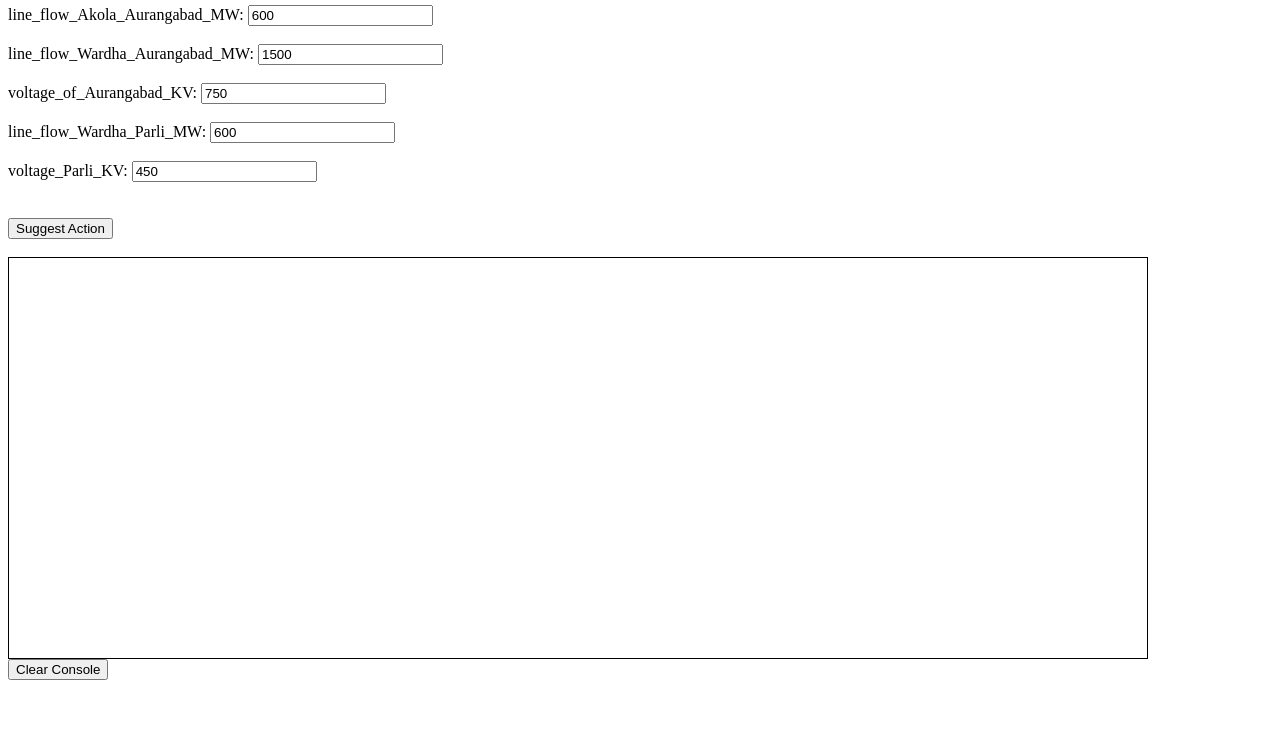
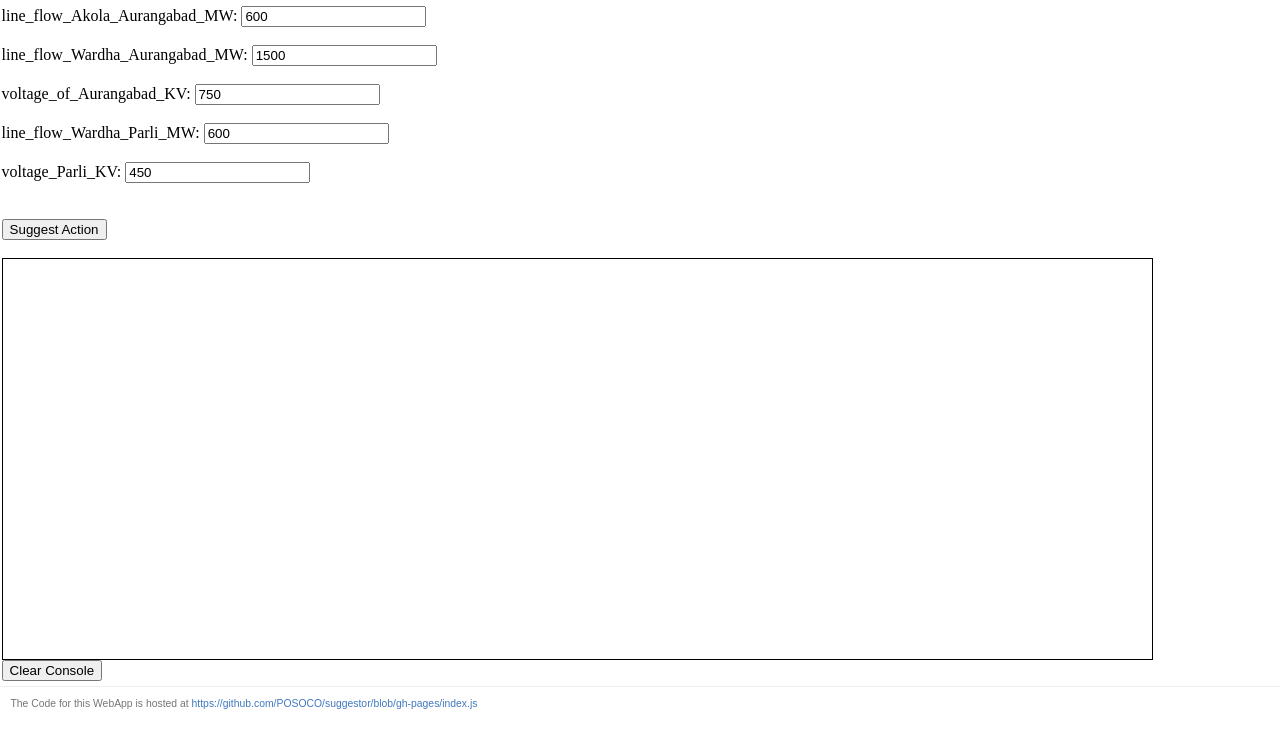
Before and after one commit to POSOCO/suggestor, a plain HTML site: page index.html in a window 1280 px wide. Shown: the part 75-806 px from the top of the page. Drawn offline with Linux system fonts and the light colour scheme.

Commit message:
added footer

```diff
--- /dev/null
+++ b/index.css
@@ -0,0 +1,28 @@
+html, body{
+    height: 100%;margin: 0;
+}
+
+.wrapper{
+    min-height: 100%;
+    /* Equal to height of footer */
+    /* But also accounting for potential margin-bottom of last child */
+    padding: 0.1em;
+    margin-bottom: -2.8em;
+}
+
+.footer,
+.push {
+    font-family: Arial;
+    font-size: 0.75em;
+    padding-left: 1em;
+    padding-top: 1em;
+    height: 3em;
+}
+
+a {
+    text-decoration: none;
+}
+
+a:hover, a:active {
+    text-decoration: underline;
+}
--- a/index.html
+++ b/index.html
@@ -7,13 +7,14 @@
     <title>Wardha Aurangabad Trip</title>
     <meta name="description" content="Wardha Aurangabad Trip">
     <meta name="author" content="SitePoint">
-
+	<link rel="stylesheet" type="text/css" href="./index.css">
     <!--[if lt IE 9]>
     <script src="https://cdnjs.cloudflare.com/ajax/libs/html5shiv/3.7.3/html5shiv.js"></script>
     <![endif]-->
 </head>
 
 <body>
+<div class="wrapper">
 <h1>Wardha Aurangabad Trip</h1>
 line_flow_Akola_Aurangabad_MW: <input type="number" id="line_flow_Akola_Aurangabad_MW" value="600"><br><br>
 line_flow_Wardha_Aurangabad_MW: <input type="number" id="line_flow_Wardha_Aurangabad_MW" value="1500"><br><br>
@@ -25,6 +26,15 @@ voltage_Parli_KV: <input type="number" id="voltage_Parli_KV" value="450"><br><br
 <br><br>
 <div id="console" style="border: 1px solid black;width: 90%;height: 400px;overflow: scroll;"></div>
 <button onclick="clearConsole()">Clear Console</button>
+<div class="push"></div>
+</div>
+<div class='footer'
+     style='border-top: 1px solid #eee;color:#767676;font-size:0.65em'>
+    The Code for this WebApp is hosted at <a
+        href="https://github.com/POSOCO/suggestor/blob/gh-pages/index.js"
+        target="_blank"
+        style="color:#4078c0;">https://github.com/POSOCO/suggestor/blob/gh-pages/index.js</a>
+</div>
 <script src="utils.js"></script>
 <script src="index.js"></script>
 </body>
```
